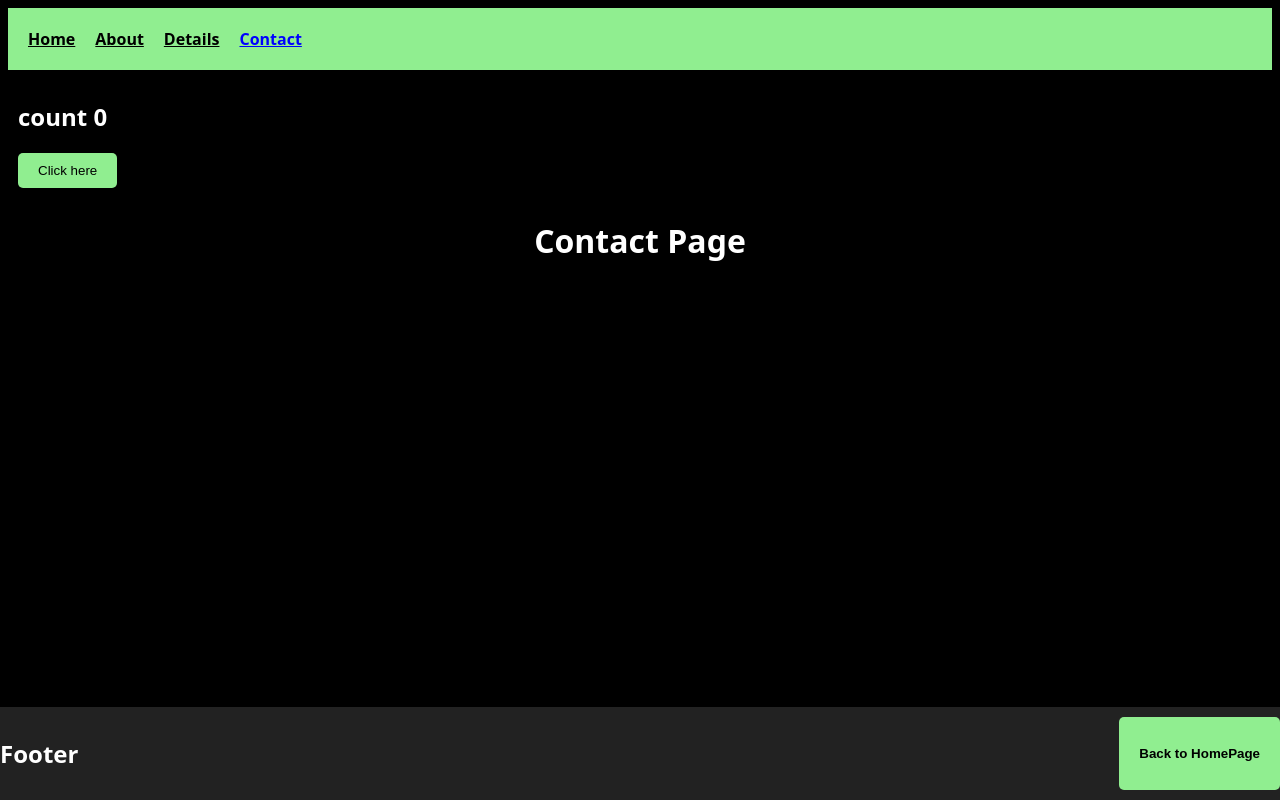
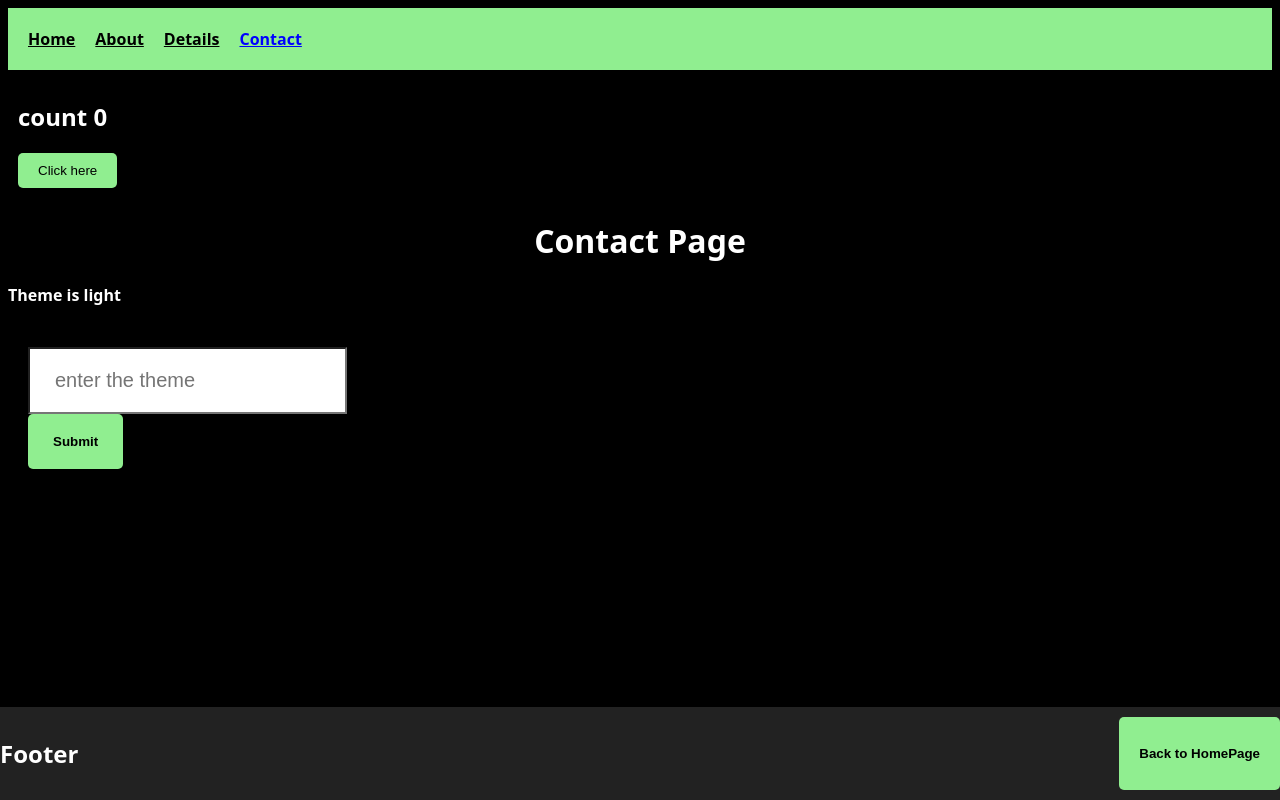
Before and after one commit to ahmed-raza-24/project1, a React (Vite) app: page /contact in a window 1280 px wide. Built offline with nearby package versions, Linux system fonts and the light colour scheme.

Commit message:
Context Api

```diff
--- a/src/App.jsx
+++ b/src/App.jsx
@@ -5,12 +5,19 @@ import Details from './components/Details'
 import Contact from './components/Contact'
 import { Routes, Route, NavLink, useNavigate } from 'react-router-dom'
 import { useState } from 'react'
+import Navbar from './components/Navbar'
 
 const App = () => {
 
   const navigate = useNavigate();
 
   const [count, setcount] = useState(0)
+
+  const [theme, setTheme] = useState('light')
+
+  const changeTheme = (newTheme)=>{
+    setTheme(newTheme)
+  }
 
 const counter = function(){
 
@@ -55,6 +62,9 @@ const counter = function(){
         <Route path="/details" element={<Details />} />
         <Route path="/contact" element={<Contact />} />
       </Routes>
+
+      <h4>Theme is {theme}</h4>
+      <Navbar changeTheme={changeTheme}/>
     </div>
   )
 }
--- /dev/null
+++ b/src/components/Navbar.jsx
@@ -0,0 +1,29 @@
+import React from 'react'
+import { useState } from 'react'
+
+const Navbar = (props) => {
+
+    const [newTheme, setnewTheme] = useState('')
+
+  return (
+    <div className='navbar'>
+        <form  onSubmit={(e)=>{
+            e.preventDefault()
+            props.changeTheme(newTheme)
+            setnewTheme('')
+        }}>
+        <input
+        value={newTheme}
+        onChange={(e)=>{
+            setnewTheme(e.target.value)
+        }}
+        type='text'
+        placeholder='enter the theme'
+        />
+        <button>Submit</button>
+        </form>
+    </div>
+  )
+}
+
+export default Navbar
--- a/src/index.css
+++ b/src/index.css
@@ -52,3 +52,29 @@ h1{
   padding: 10px 20px;
   border-radius: 5px;
 }
+
+.navbar{
+  padding: 20px;
+}
+
+.navbar form input{
+  gap: 20px;
+  padding: 20px 25px;
+  display: flex;
+  font-size: 20px;
+  background-color: rgb(255, 255, 255);
+}
+
+.navbar form button{
+  background-color: lightgreen;
+  font-weight: 600;
+  border: none;
+  padding: 20px 25px;
+  border-radius: 5px;
+  gap: 10px;
+}
+
+.Navbar h4{
+  padding: 20px;
+  font-size: 40px;
+}
```
